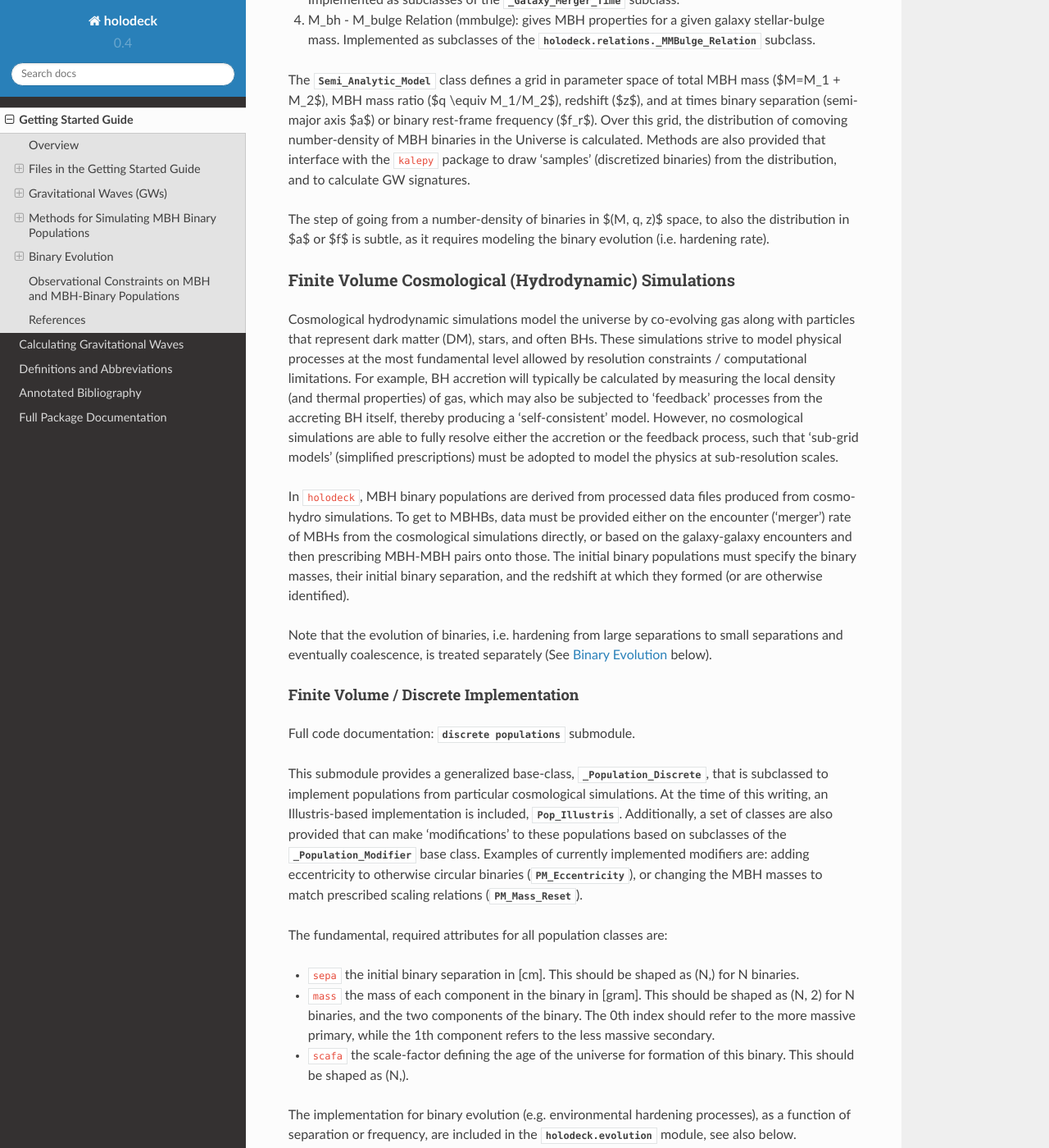
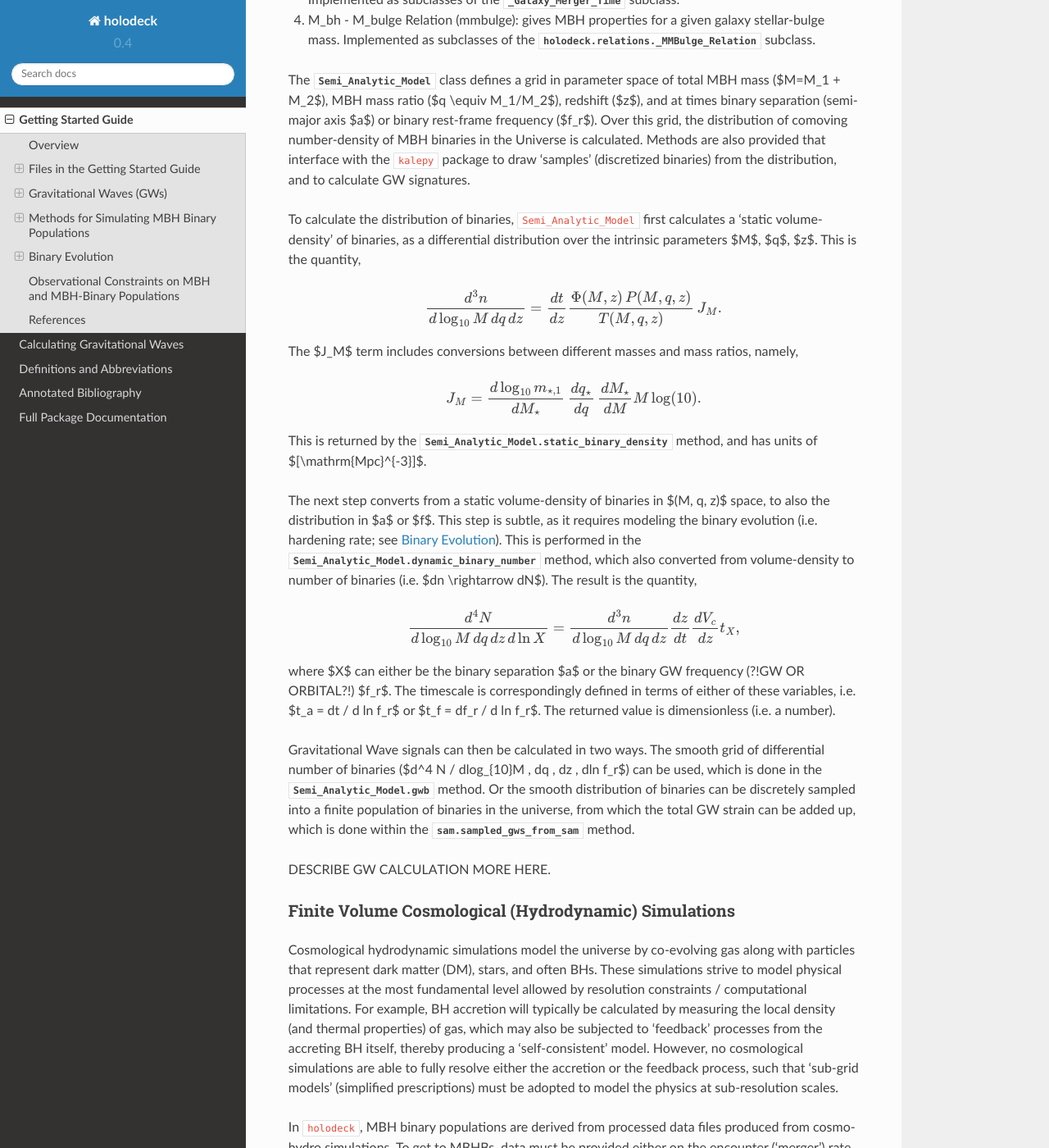
Before and after one commit to nanograv/holodeck, a Sphinx documentation site: the page built from docs/source/getting_started.rst, in a window 1280 px wide and 1400 px high, scrolled down 5962 px. Shown: the whole window at 82% size. Built offline with Sphinx 7.4.7 and the Read the Docs theme 2.0.0, drawn with Linux system fonts in a browser that asks for light colours; pages that are not in the unit, such as notebooks, are missing from menus.

Commit message:
DOCS: add description of SAM calculation in 'getting_started.rst'

```diff
--- a/docs/source/getting_started.rst
+++ b/docs/source/getting_started.rst
@@ -179,8 +186,32 @@ comoving number-density of MBH binaries in the Universe is calculated.  Methods
 that interface with the `kalepy` package to draw 'samples' (discretized binaries) from the
 distribution, and to calculate GW signatures.
 
-The step of going from a number-density of binaries in $(M, q, z)$ space, to also the distribution
-in $a$ or $f$ is subtle, as it requires modeling the binary evolution (i.e. hardening rate).
+To calculate the distribution of binaries, `Semi_Analytic_Model` first calculates a 'static volume-density' of binaries, as a differential distribution over the intrinsic parameters $M$, $q$, $z$.  This is the quantity,
+
+.. math::
+   \frac{d^3 n}{d\log_{10}M \, dq \, dz} = \frac{dt}{dz} \frac{\Phi(M,z) \, P(M,q,z)}{T(M,q,z)} \, J_M.
+
+The $J_M$ term includes conversions between different masses and mass ratios, namely,
+
+.. math::
+   J_M = \frac{d \log_{10} m_{\star,1}}{dM_{\star}} \, \frac{dq_\star}{dq} \, \frac{dM_\star}{dM} M \log(10).
+
+This is returned by the :meth:`Semi_Analytic_Model.static_binary_density <holodeck.sam.Semi_Analytic_Model.static_binary_density>` method, and has units of $[\\mathrm{Mpc}^{-3}]$.
+
+The next step converts from a static volume-density of binaries in $(M, q, z)$ space, to also the distribution
+in $a$ or $f$.  This step is subtle, as it requires modeling the binary evolution (i.e. hardening rate; see :ref:`Binary Evolution <binary-evolution>`).  This is performed in the :meth:`Semi_Analytic_Model.dynamic_binary_number <holodeck.sam.Semi_Analytic_Model.dynamic_binary_number>` method, which also converted from volume-density to number of binaries (i.e. $dn \\rightarrow dN$).  The result is the quantity,
+
+.. math::
+   \frac{d^4 N}{d\log_{10}M \, dq \, dz \, d\ln X} = \frac{d^3 n}{d\log_{10}M \, dq \, dz} \frac{dz}{dt} \frac{dV_c}{dz} t_X,
+
+where $X$ can either be the binary separation $a$ or the binary GW frequency (?!GW OR ORBITAL?!) $f_r$.  The timescale is correspondingly defined in terms of either of these variables, i.e. $t_a = dt / d \ln f_r$ or $t_f = df_r / d \ln f_r$.  The returned value is dimensionless (i.e. a number).
+
+Gravitational Wave signals can then be calculated in two ways.  The smooth grid of differential number of binaries ($d^4 N / d\log_{10}M \, dq \, dz \, d\ln f_r$) can be used, which is done in the :meth:`Semi_Analytic_Model.gwb <holodeck.sam.Semi_Analytic_Model.gwb>` method.  Or the smooth distribution of binaries can be discretely sampled into a finite population of binaries in the universe, from which the total GW strain can be added up, which is done within the :meth:`sam.sampled_gws_from_sam <holodeck.sam.sampled_gws_from_sam>` method.
+
+DESCRIBE GW CALCULATION MORE HERE.
+
+
+
 
 
 .. _pop-discrete:
```
Also changed, not shown: other parts of docs/source/getting_started.rst (+7 -0 lines), 2 other files.
